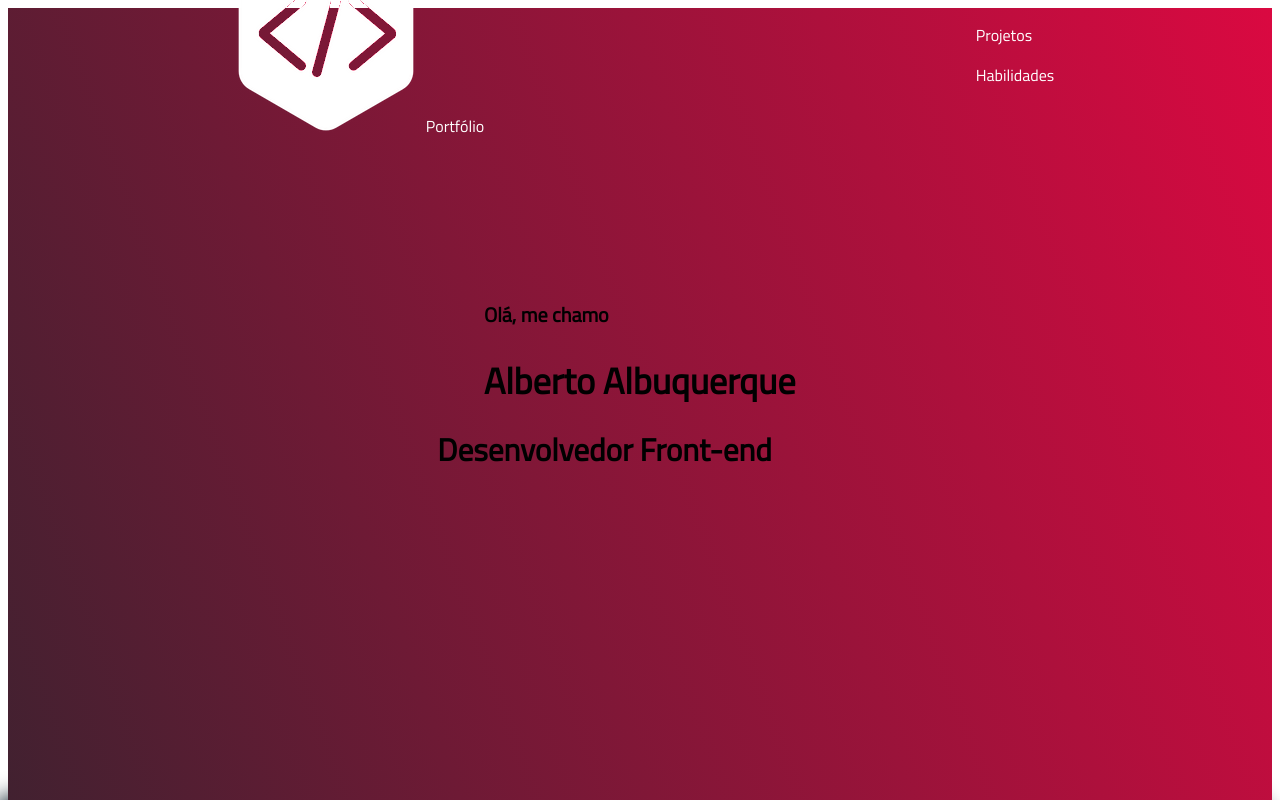
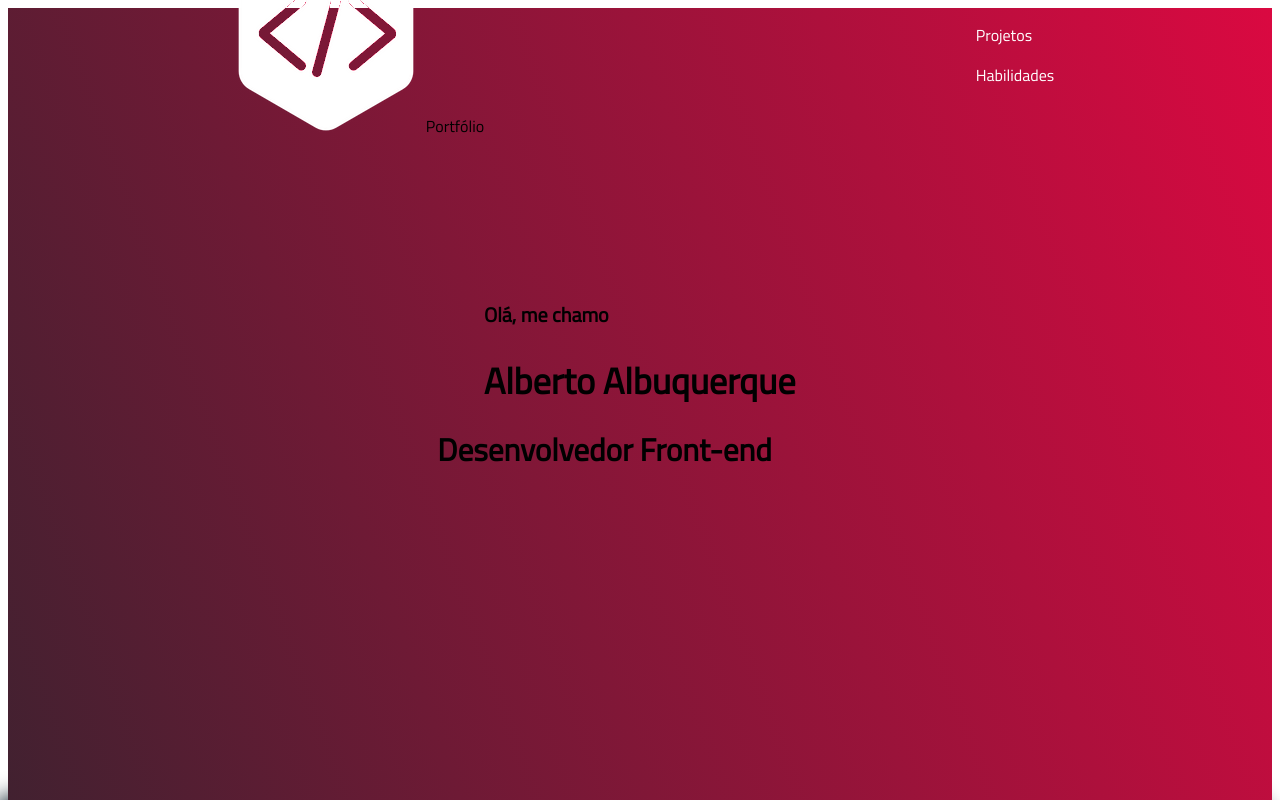
Before and after one commit to allbertuu/portfolio, a React (Create React App) app: page / in a window 1280 px wide. Shown: the top 800 px of the page. Built offline with nearby package versions, Linux system fonts and the light colour scheme.

Commit message:
improve logo

```diff
--- a/src/assets/sass/Header.scss
+++ b/src/assets/sass/Header.scss
@@ -16,10 +16,13 @@ header {
     @apply flex items-center gap-2;
 
     img {
-      @apply h-8;
+      @apply h-12 pt-2 md:h-8 md:pt-0;
     }
 
-    color: white;
+    span {
+      color: white;
+      @apply hidden md:block;
+    }
   }
 
   .c_menu {
```
